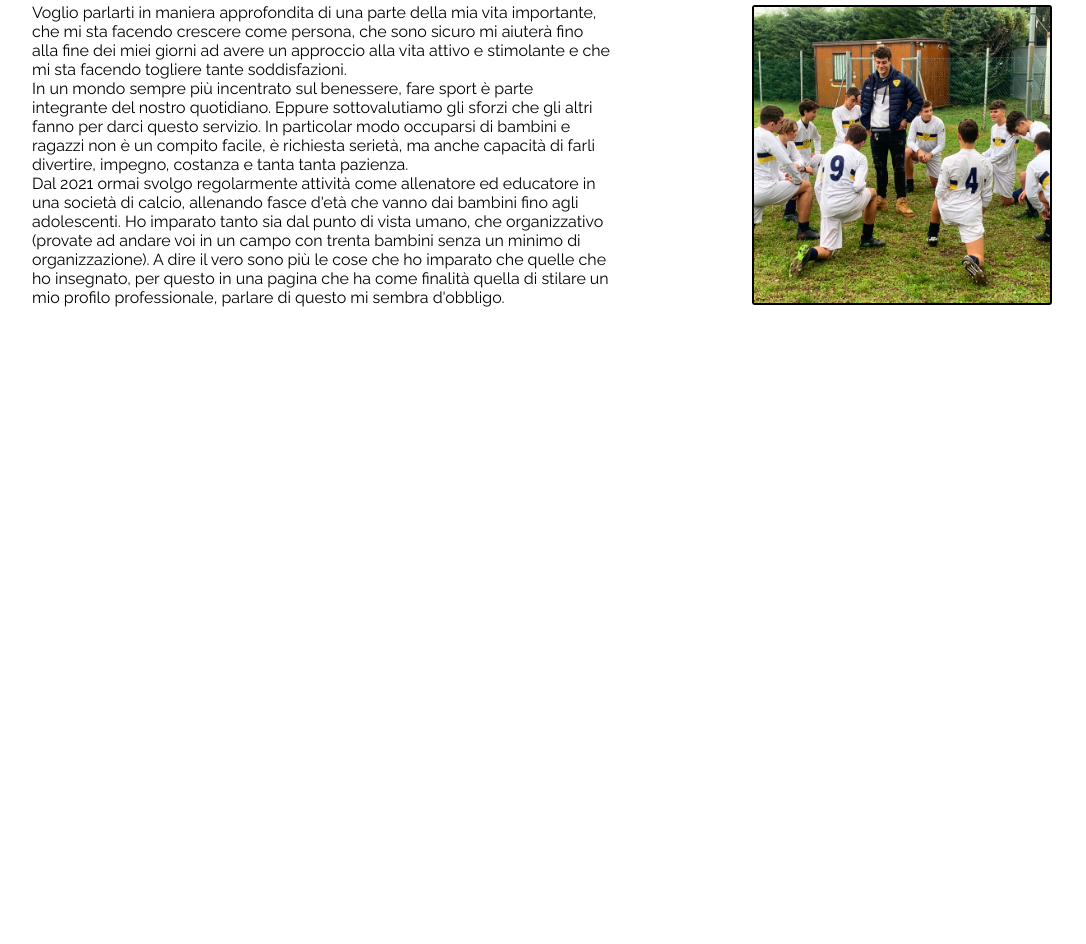
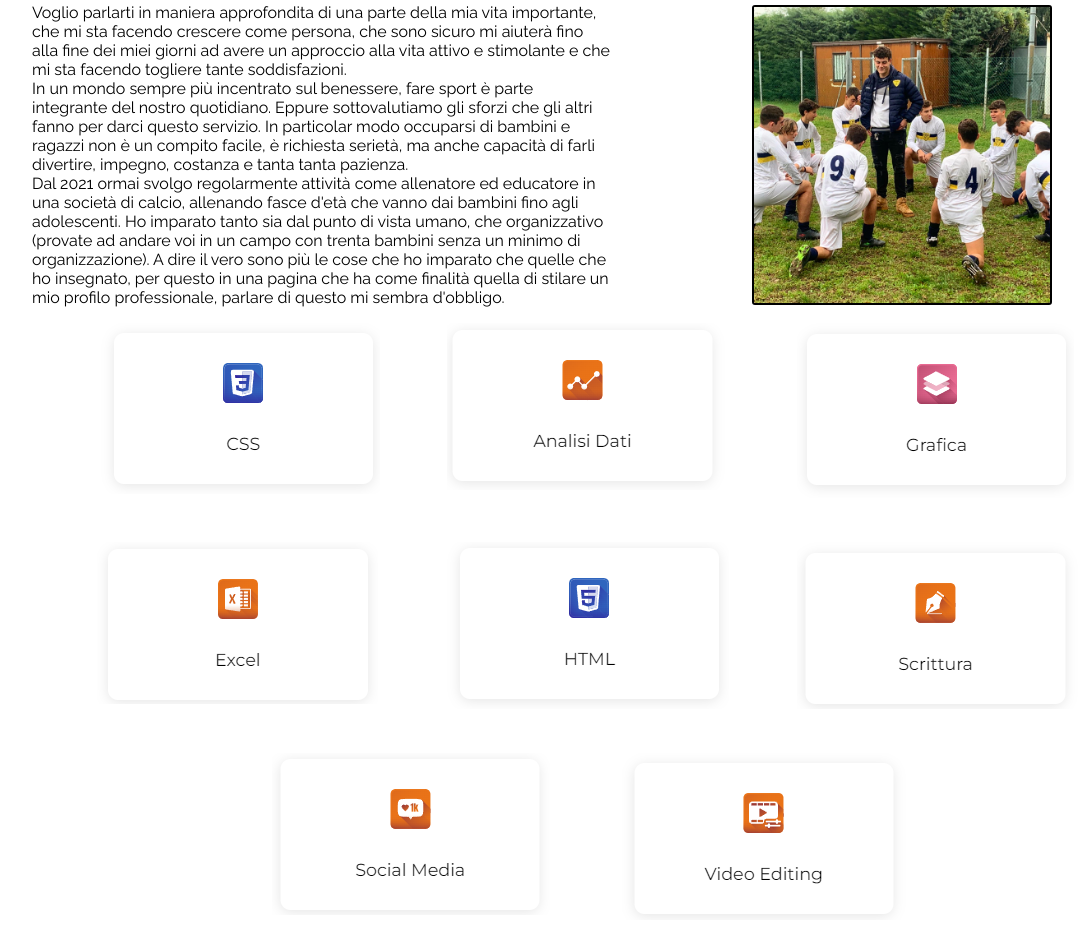
Before and after one commit to Andreasto23/Profilo-Professionale-Andrea-Astolfi, a plain HTML site: page index.html in a window 1280 px wide. Shown: the part 1557-2501 px from the top of the page, without its empty margins (38-1124 px from the left). Before the commit the page ends 1864 px from the top, so only its background shows below. Drawn offline with Linux system fonts and the light colour scheme.

Commit message:
Aggiunta quarta sezione

```diff
--- a/index.html
+++ b/index.html
@@ -16,6 +16,7 @@
     <link rel="stylesheet" href="styles/sezione1.css">
     <link rel="stylesheet" href="styles/sezione2.css">
     <link rel="stylesheet" href="styles/sezione3.css">
+    <link rel="stylesheet" href="styles/sezione4.css">
 </head>
 <body>
     <div class="container">
@@ -136,6 +137,18 @@
         </div>
     </div>
 
+    <div class="container-4">
+        <div class="hard1"><img class="img-skill" src="img/Hard_skill_CSS.png" alt="Hard Skill CSS Andrea Astolfi"></div>
+        <div class="hard1"><img class="img-skill" src="img/Hard_skillAnalisiDati.png" alt="Hard Skill Analisi Dati Andrea Astolfi"></div>
+        <div class="hard1"><img class="img-skill" src="img/Hard_skillGrafica.png" alt="Hard Skill Grafica Andrea Astolfi"></div>
+        <div class="hard1"><img class="img-skill"  src="img/Hard_skillExcel.png" alt="Hard Skill Excel Andrea Astolfi"></div>
+        <div class="hard1"><img class="img-skill"  src="img/Hard_skillHtml.png" alt="Hard Skill HTML Andrea Astolfi"></div>
+        <div class="hard1"><img class="img-skill"  src="img/Hard_skillScrittura.png" alt="Hard Skill Scrittura Andrea Astolfi"></div>
+        <div class="hard1"><img class="img-skill"  src="img/Hard_skillSocialMedia.png" alt="Hard Skill Social Media Andrea Astolfi"></div>
+        <div class="hard1"><img class="img-skill"  src="img/Hard_skillVideoEditing.png" alt="Hard Skill Video Editing Andrea Astolfi"></div>
+
+    </div>
+
 
 </body>
 </html>
--- /dev/null
+++ b/styles/sezione4.css
@@ -0,0 +1,15 @@
+.container-4{
+    display: flex;
+    flex-direction: row;
+    flex-wrap: wrap;
+    width: 100%;
+    justify-content: center;
+}
+.hard1{
+    width: 350px;
+    padding:20px;
+}
+.img-skill{
+    object-fit: cover;
+    object-position: center;
+}
```
